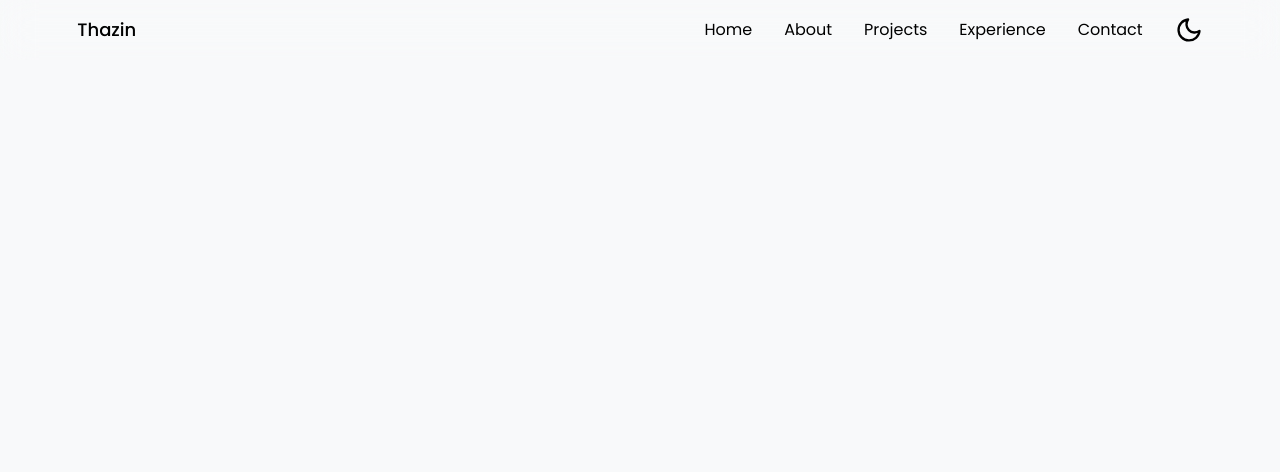
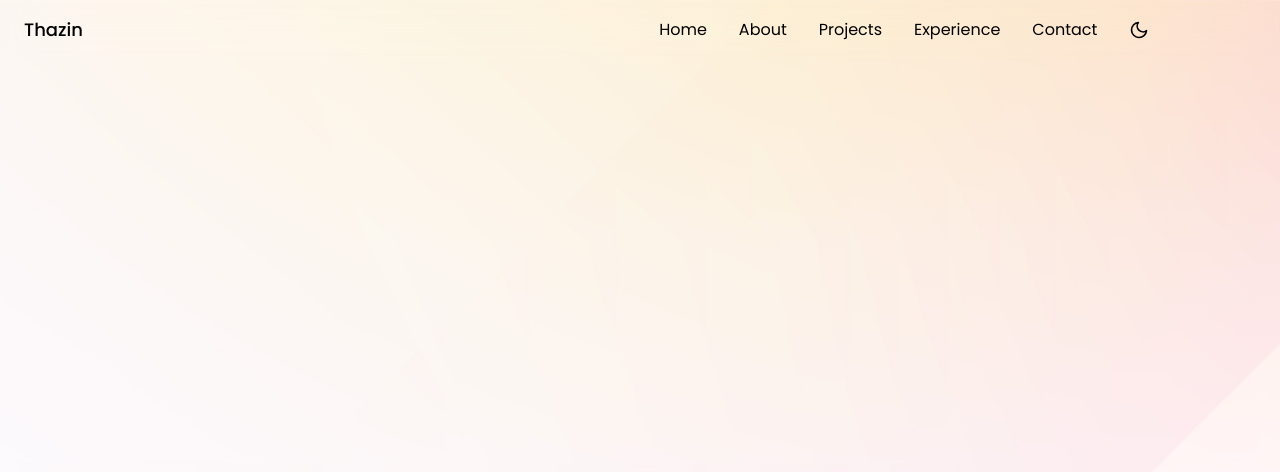
Before and after one commit to khaingthazindev/khaing_thazin, a Next.js app: page / in a window 1280 px wide. Shown: the top 472 px of the page. Built offline with nearby package versions, Linux system fonts and the light colour scheme.

Commit message:
[done] navbar for sm and above sm size

```diff
--- a/src/app/components/Home.tsx
+++ b/src/app/components/Home.tsx
@@ -12,6 +12,7 @@ const Home = ({data}: HomePageProps) => {
   return (
     <>
       <Navbar logo={"Thazin"} />
+      <div className="h-500 bg-[url('/images/main_bg.jpg')] bg-cover bg-center"></div>
     </>
   )
 }
--- a/src/app/components/Navbar.tsx
+++ b/src/app/components/Navbar.tsx
@@ -14,8 +14,8 @@ interface HeaderProps {
 export default function Header({ logo }: HeaderProps)
 {
   const { theme, setTheme } = useTheme()
+
   const [mounted, setMounted] = useState(false);
-
   const [isCollapse, setIsCollapse] = useState(true)
   const [scroll, setScroll] = useState(false)
 
@@ -32,9 +32,9 @@ export default function Header({ logo }: HeaderProps)
   const navs = ['home', 'about', 'projects', 'experience', 'contact']
 
   return (
-    <header className={`backdrop-filter backdrop-blur-lg ${scroll ? 'border-b bg-white bg-opacity-40' : 'border-b-0'} dark:bg-gray-900 dark:bg-opacity-40 border-gray-200 dark:border-b-0 z-30 min-w-full flex flex-col fixed`}>
-      <nav className='w-full lg:w-11/12 2xl:w-4/5 md:px-6 2xl:px-0 mx-auto py-4 hidden sm:flex items-center justify-between'>
-        <Link href={'/'} className='2xl:ml-6 hover:text-violet-700 hover:dark:text-violet-500 transition-colors duration-800'>
+    <header className={`backdrop-blur-lg z-30 w-full flex flex-col fixed ${scroll ? 'border-b border-gray-200 bg-white bg-opacity-40' : ''} dark:bg-gray-900 dark:bg-opacity-40`}>
+      <nav className='w-full lg:w-11/12 2xl:w-4/5 md:px-6 2xl:px-0 py-4 hidden sm:flex items-center justify-between cursor-pointer'>
+        <Link href={'/'} className='2xl:ml-6 hover:text-violet-700 hover:dark:text-violet-500 transition-colors duration-600'>
           <span className='text-lg font-medium'>{logo.split(' ')[0]}</span>
         </Link>
 
@@ -42,11 +42,11 @@ export default function Header({ logo }: HeaderProps)
           {navs.map((navItem, index) => (
             <li key={index}>
               <ScrollLink
-                className='hover:text-violet-700 hover:dark:text-violet-500 transition-colors capitalize cursor-pointer'
+                className='hover:text-violet-700 hover:dark:text-violet-500 transition-colors capitalize'
                 to={navItem}
-                offset={-60}
                 smooth={true}
                 duration={500}
+                offset={-60}
                 isDynamic={true}
               >
                 {navItem}
@@ -57,19 +57,16 @@ export default function Header({ logo }: HeaderProps)
           {mounted && (
             theme === 'dark' ? (
               <FiSun
-                size={28}
+                size={20}
                 onClick={() => setTheme('light')}
-                className="..."
               />
             ) : (
               <FiMoon
-                size={28}
+                size={20}
                 onClick={() => setTheme('dark')}
-                className="..."
               />
             )
           )}
-
         </ul>
       </nav>
 
@@ -80,13 +77,13 @@ export default function Header({ logo }: HeaderProps)
           {mounted && (
             theme === 'dark' ? (
               <FiSun
-                size={28}
+                size={20}
                 onClick={() => setTheme('light')}
                 className="..."
               />
             ) : (
               <FiMoon
-                size={28}
+                size={20}
                 onClick={() => setTheme('dark')}
                 className="..."
               />
```
Also changed, not shown: public/images/main_bg.jpg (added).
